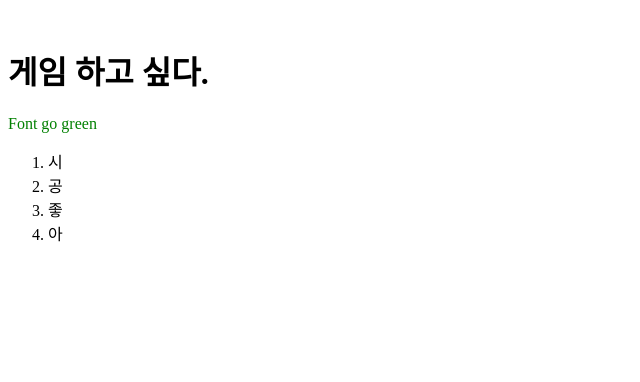
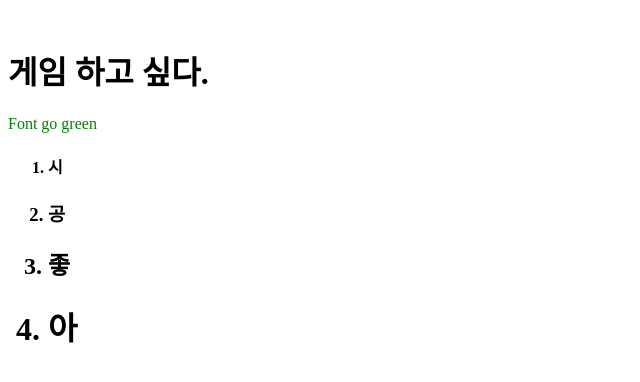
Before and after one commit to reroad/gamepag, a plain HTML site: page index.html in a window 1280 px wide. Shown: the whole page, without its empty margins (0-640 px from the left). Drawn offline with Linux system fonts and the light colour scheme.

Commit message:
Update index.html

```diff
--- a/index.html
+++ b/index.html
@@ -7,10 +7,10 @@
   <body>
     <font color = green> Font go green </font>
     <ol>
-      <li>시</li>
-      <li>공</li>
-      <li>좋</li>
-      <li>아</li>
+      <h4><li>시</li></h4>
+      <h3><li>공</li></h3>
+      <h2><li>좋</li></h2>
+      <h1><li>아</li></h1>
   </ol>
 
  </body>
```
